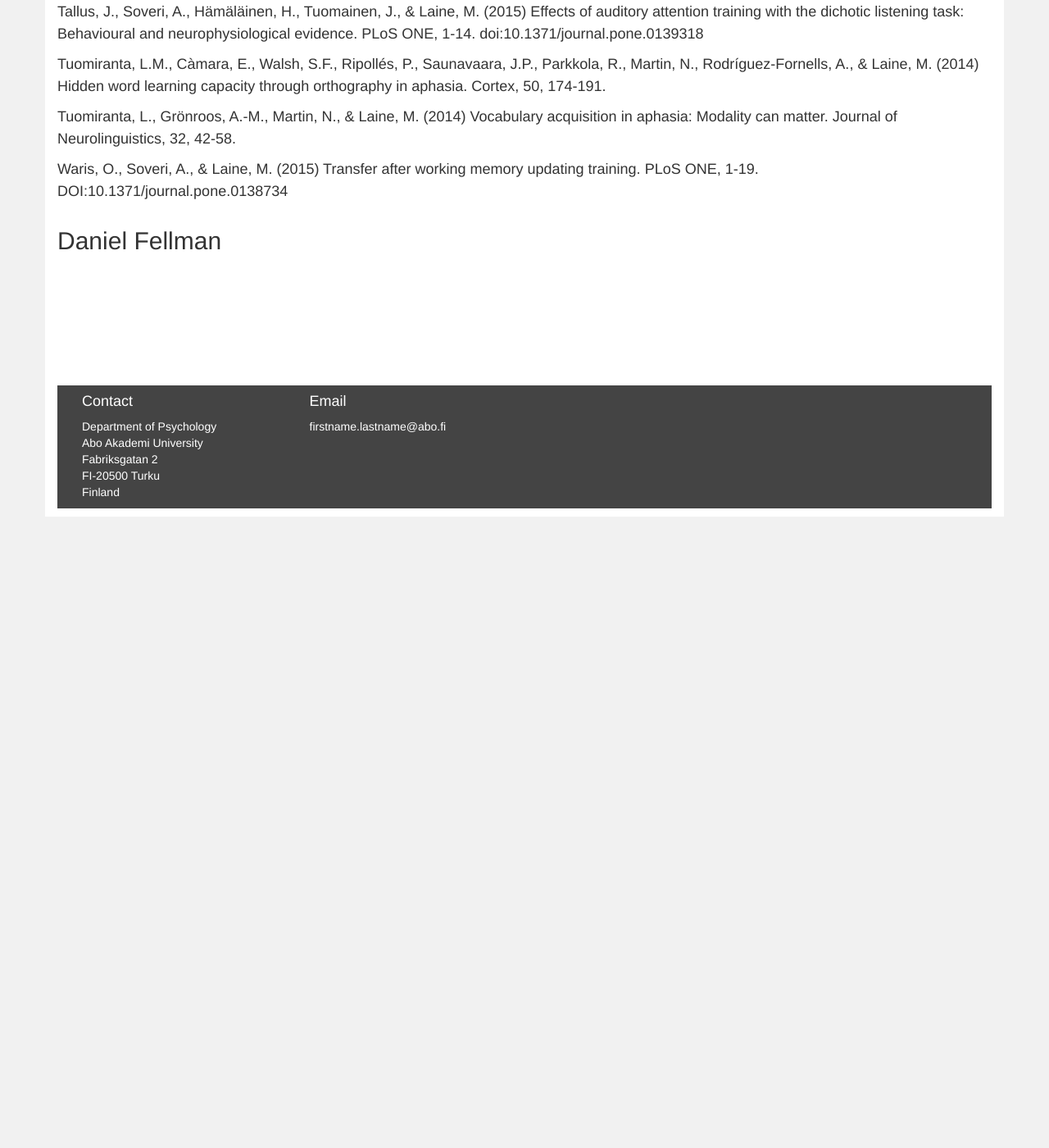
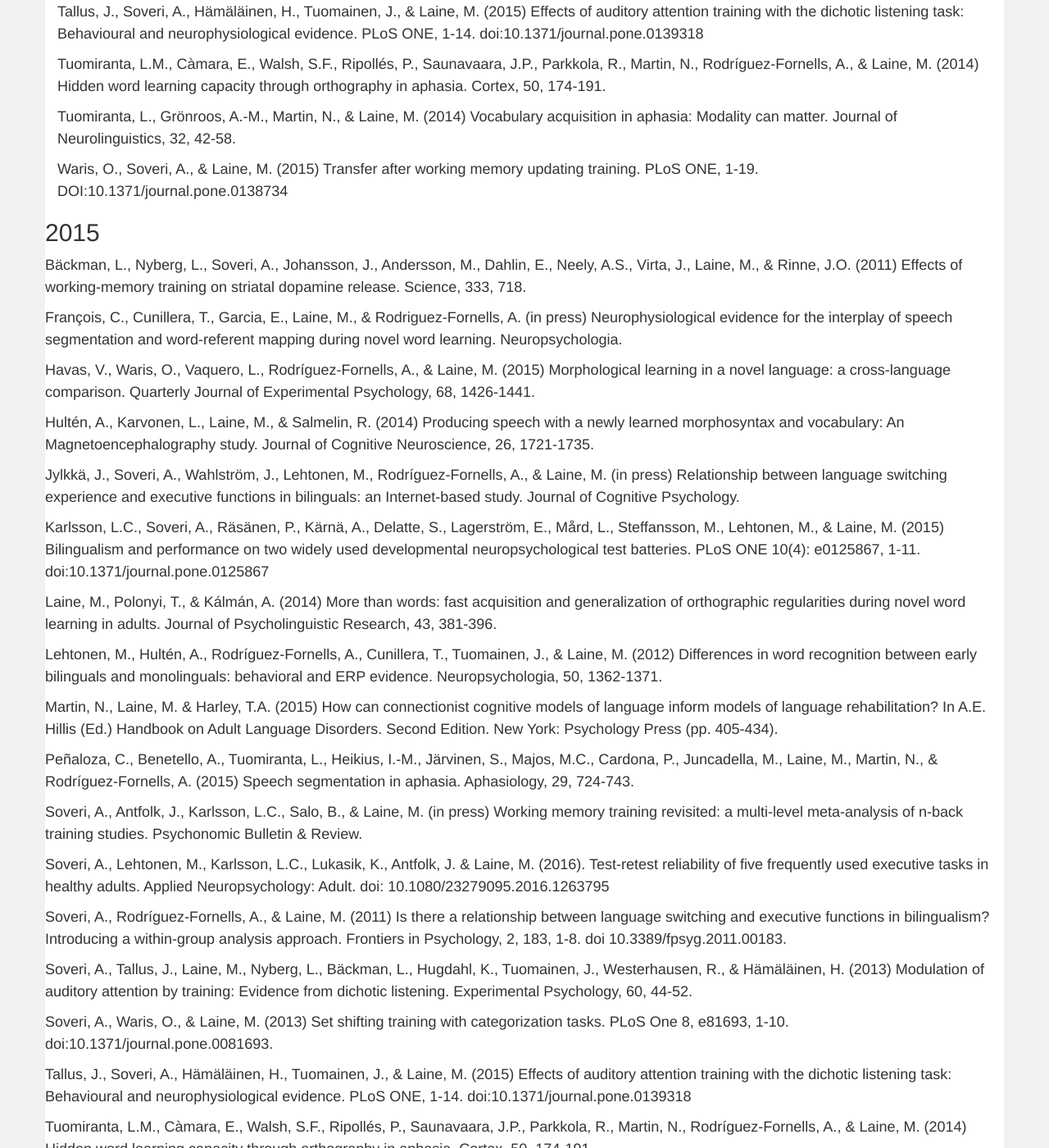
Before and after one commit to dlfell/braintrain, a Jekyll site: the page built from publications.html, in a window 1280 px wide and 1400 px high, scrolled down 1217 px. Shown: the whole window at 82% size. Built offline with Jekyll 4.4.1, drawn with Linux system fonts in a browser that asks for light colours; nearby versions of some CDN libraries; before the commit the page ends 1847 px from its top, so only the background shows below that; some of the changed text lies outside the part shown.

Commit message:
Update publications.html

```diff
--- a/publications.html
+++ b/publications.html
@@ -24,5 +24,29 @@
         <li>Tuomiranta, L., Grönroos, A.-M., Martin, N., & Laine, M. (2014) Vocabulary acquisition in aphasia: Modality can matter. Journal of Neurolinguistics, 32, 42-58.</li>
         <li>Waris, O., Soveri, A., & Laine, M. (2015) Transfer after working memory updating training. PLoS ONE, 1-19. DOI:10.1371/journal.pone.0138734</li>
     </ul>
-    <h2>Daniel Fellman</h2>
 </div>
+
+<div class="col-md-13">
+    <h2>2015</h2>
+    <ul class="research-list">
+        <li>Bäckman, L., Nyberg, L., Soveri, A., Johansson, J., Andersson, M., Dahlin, E., Neely, A.S., Virta, J., Laine, M., & Rinne, J.O. (2011) Effects of working-memory training on striatal dopamine release. Science, 333, 718.</li>
+        <li>François, C., Cunillera, T., Garcia, E., Laine, M., & Rodriguez-Fornells, A. (in press) Neurophysiological evidence for the interplay of speech segmentation and word-referent mapping during novel word learning. Neuropsychologia.</li>
+        <li>Havas, V., Waris, O., Vaquero, L., Rodríguez-Fornells, A., & Laine, M. (2015) Morphological learning in a novel language: a cross-language comparison. Quarterly Journal of Experimental Psychology, 68, 1426-1441.</li>
+        <li>Hultén, A., Karvonen, L., Laine, M., & Salmelin, R. (2014) Producing speech with a newly learned morphosyntax and vocabulary: An Magnetoencephalography study. Journal of Cognitive Neuroscience, 26, 1721-1735.</li>
+        <li>Jylkkä, J., Soveri, A., Wahlström, J., Lehtonen, M., Rodríguez-Fornells, A., & Laine, M. (in press) Relationship between language switching experience and executive functions in bilinguals: an Internet-based study. Journal of Cognitive Psychology.</li>
+        <li>Karlsson, L.C., Soveri, A., Räsänen, P., Kärnä, A., Delatte, S., Lagerström, E., Mård, L., Steffansson, M., Lehtonen, M., & Laine, M. (2015) Bilingualism and performance on two widely used developmental neuropsychological test batteries. PLoS ONE 10(4): e0125867, 1-11. doi:10.1371/journal.pone.0125867</li>
+        <li>Laine, M., Polonyi, T., & Kálmán, A. (2014) More than words: fast acquisition and generalization of orthographic regularities during novel word learning in adults. Journal of Psycholinguistic Research, 43, 381-396.</li>
+        <li>Lehtonen, M., Hultén, A., Rodríguez-Fornells, A., Cunillera, T., Tuomainen, J., & Laine, M. (2012) Differences in word recognition between early bilinguals and monolinguals: behavioral and ERP evidence. Neuropsychologia, 50, 1362-1371.</li>
+        <li>Martin, N., Laine, M. & Harley, T.A. (2015) How can connectionist cognitive models of language inform models of language rehabilitation? In A.E. Hillis (Ed.) Handbook on Adult Language Disorders. Second Edition. New York: Psychology Press (pp. 405-434).</li>
+        <li>Peñaloza, C., Benetello, A., Tuomiranta, L., Heikius, I.-M., Järvinen, S., Majos, M.C., Cardona, P., Juncadella, M., Laine, M., Martin, N., & Rodríguez-Fornells, A. (2015) Speech segmentation in aphasia. Aphasiology, 29, 724-743.</li>
+        <li>Soveri, A., Antfolk, J., Karlsson, L.C., Salo, B., & Laine, M. (in press) Working memory training revisited: a multi-level meta-analysis of n-back training studies. Psychonomic Bulletin & Review.</li>
+        <li>Soveri, A., Lehtonen, M., Karlsson, L.C., Lukasik, K., Antfolk, J. & Laine, M. (2016). Test-retest reliability of five frequently used executive tasks in healthy adults. Applied Neuropsychology: Adult. doi: 10.1080/23279095.2016.1263795 </li>
+        <li>Soveri, A., Rodríguez-Fornells, A., & Laine, M. (2011) Is there a relationship between language switching and executive functions in bilingualism? Introducing a within-group analysis approach. Frontiers in Psychology, 2, 183, 1-8. doi 10.3389/fpsyg.2011.00183.</li>
+        <li>Soveri, A., Tallus, J., Laine, M., Nyberg, L., Bäckman, L., Hugdahl, K., Tuomainen, J., Westerhausen, R., & Hämäläinen, H. (2013) Modulation of auditory attention by training: Evidence from dichotic listening. Experimental Psychology, 60, 44-52.</li>
+        <li>Soveri, A., Waris, O., & Laine, M. (2013) Set shifting training with categorization tasks. PLoS One 8, e81693, 1-10. doi:10.1371/journal.pone.0081693.</li>
+        <li>Tallus, J., Soveri, A., Hämäläinen, H., Tuomainen, J., & Laine, M. (2015) Effects of auditory attention training with the dichotic listening task: Behavioural and neurophysiological evidence. PLoS ONE, 1-14. doi:10.1371/journal.pone.0139318</li>
+        <li>Tuomiranta, L.M., Càmara, E., Walsh, S.F., Ripollés, P., Saunavaara, J.P., Parkkola, R., Martin, N., Rodríguez-Fornells, A., & Laine, M. (2014) Hidden word learning capacity through orthography in aphasia. Cortex, 50, 174-191.</li>
+        <li>Tuomiranta, L., Grönroos, A.-M., Martin, N., & Laine, M. (2014) Vocabulary acquisition in aphasia: Modality can matter. Journal of Neurolinguistics, 32, 42-58.</li>
+        <li>Waris, O., Soveri, A., & Laine, M. (2015) Transfer after working memory updating training. PLoS ONE, 1-19. DOI:10.1371/journal.pone.0138734</li>
+    </ul>
+</div>
```
